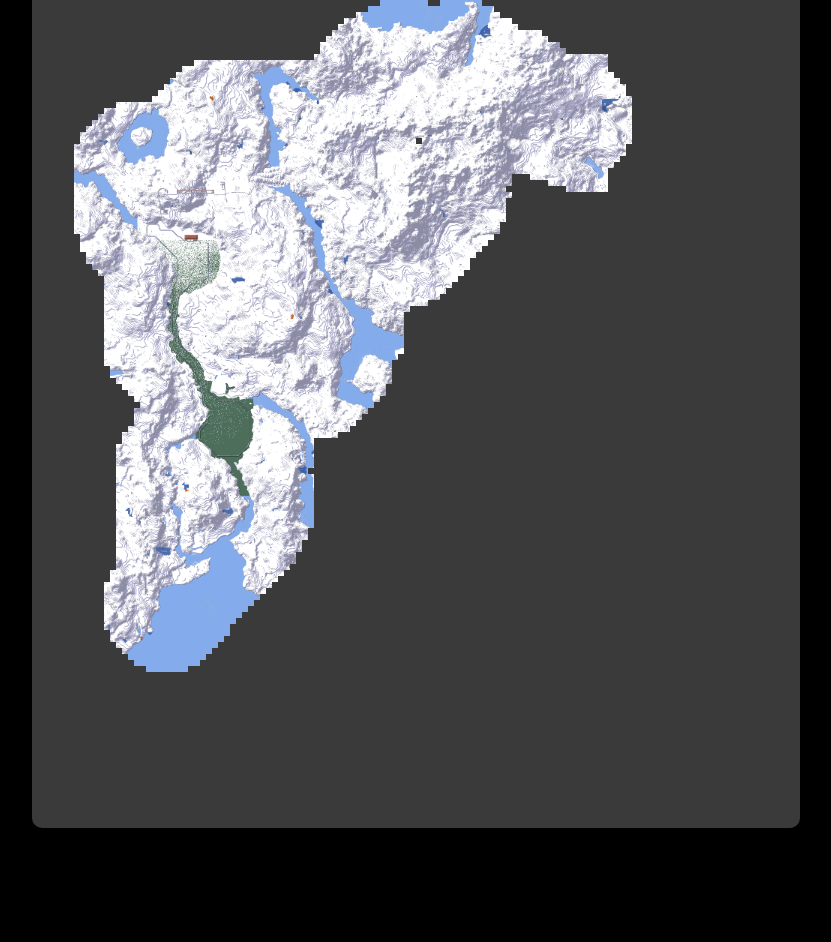
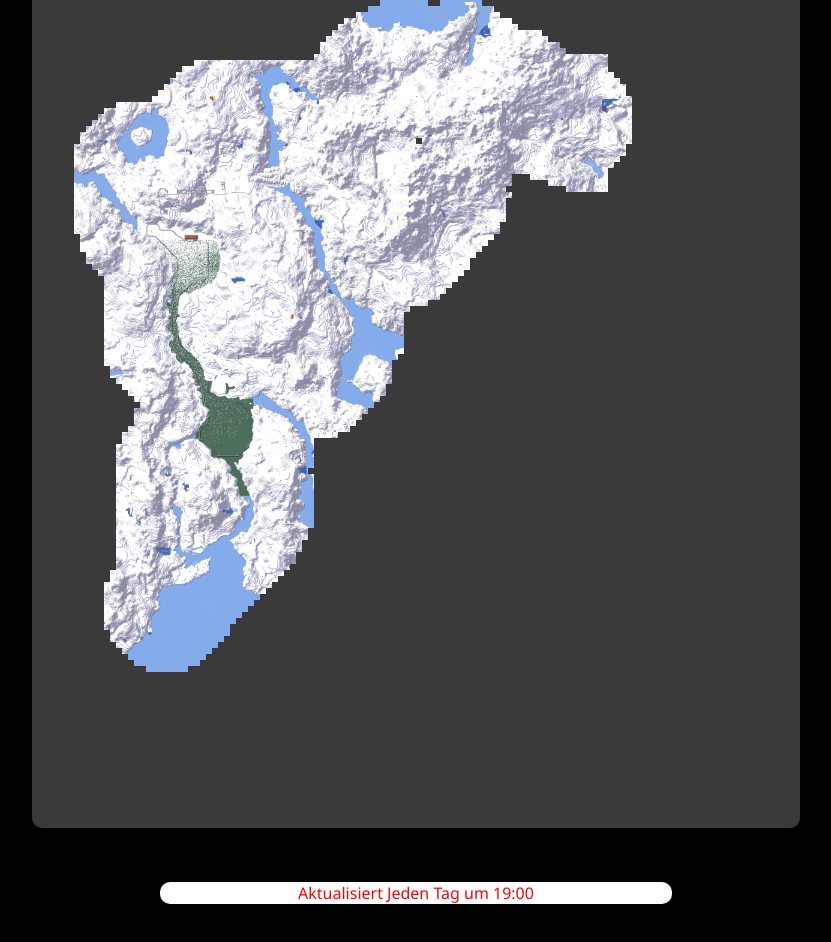
Before and after one commit to andiistlostkappa/SSM-2022-website, a plain HTML site: page map.html in a window 1280 px wide. Shown: the part 624-1566 px from the top of the page, without its empty margins (224-1055 px from the left). Before the commit the page ends 1524 px from the top, so only its background shows below. Drawn offline with Linux system fonts and the light colour scheme.

Commit message:
Update map.html

```diff
--- a/map.html
+++ b/map.html
@@ -21,10 +21,11 @@
 
     <div id="map">
         <img src="map.png" alt="" style="width: 60%;">
+        <p style="font-family: 'Segoe UI', Tahoma, Geneva, Verdana, sans-serif; color: rgb(255, 0, 0); margin-bottom: 50px; background-color: white; margin-left: 30%; margin-right: 30%; border-radius: 10px;">Aktualisiert Jeden Tag um 19:00</p>
     </div>
 
 
-    <p>Aktualisiert Jeden Tag um 19:00</p>
+
 
 
 
```
